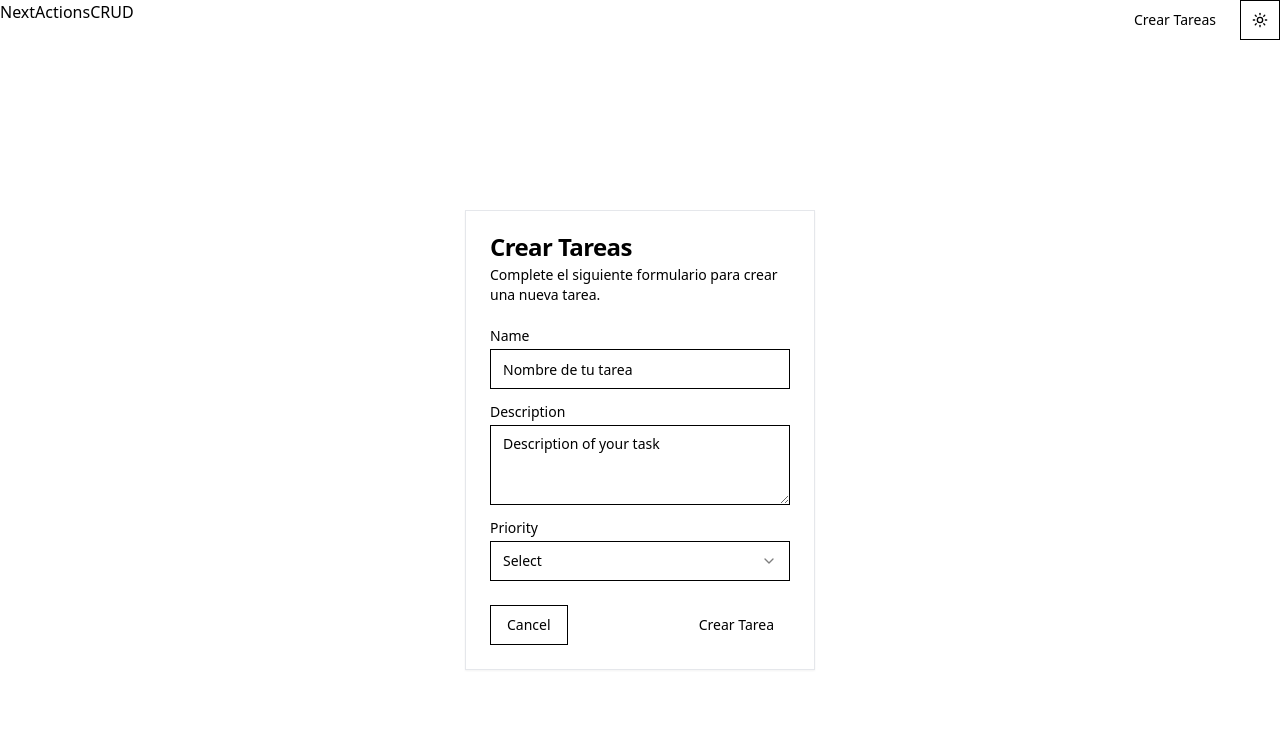
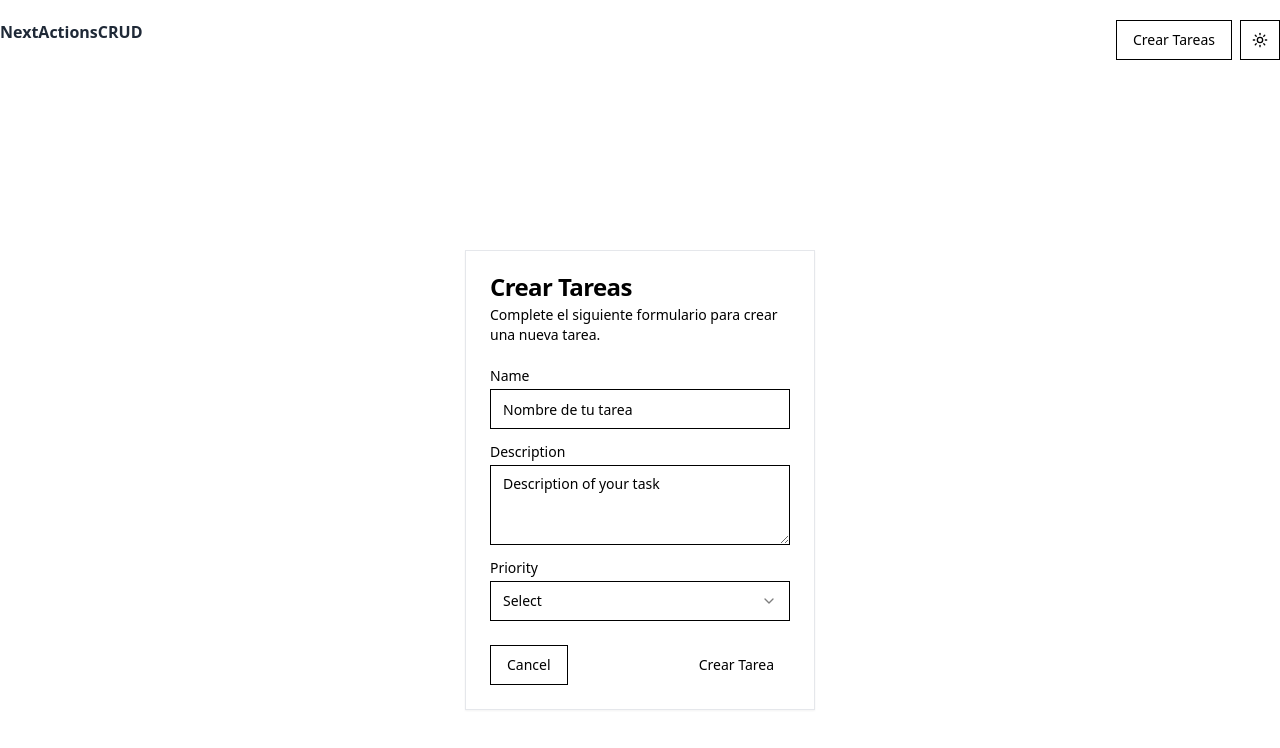
Before and after one commit to PapelConPera/ProyectoJoacoAULAS, a Next.js app: page /new in a window 1280 px wide. Shown: the top 748 px of the page. Built offline with nearby package versions, Linux system fonts and the light colour scheme.

Commit message:
arregle y le di forma los datos que se guardan al precionar el boton crear tareas

```diff
--- a/src/app/page.tsx
+++ b/src/app/page.tsx
@@ -1,8 +1,18 @@
-function HomePage(){
+import { TaskCard } from "@/components/task.card"
+import prisma from "@/lib/prisma"
+
+
+async function HomePage(){
+  const tasks = await prisma.task.findMany()
+  console.log(tasks)
+
   return (
-    <div>HomePage</div>
-  )
+    <div className="grid grid-cols-3 gap-4">
+      {tasks.map((task) => (
+        <TaskCard task={task} key={task.id} />
+      ))}
+    </div>
+  );
 }
 
-
 export default HomePage
--- /dev/null
+++ b/src/components/task.card.tsx
@@ -0,0 +1,30 @@
+import {Badge} from "@/components/ui/badge"
+import {Button} from "@/components/ui/button"
+import {Card,CardContent,CardFooter,CardHeader,CardTitle,} from "@/components/ui/card"
+import { Task } from "@prisma/client"
+import clsx from "clsx"
+
+export function TaskCard({task}: {task: Task}){
+    return (
+        <Card>
+        <CardHeader className="flex flex-row justify-between">
+          <CardTitle>{task.name}</CardTitle>
+          <Badge className={clsx({
+            "bg-red-500": task.priority === "high",
+            "bg-yellow-500": task.priority === "medium",
+            "bg-green-500": task.priority === "low",
+            "bg-blue-500": task.priority === "urgent",
+          })}>{task.priority}</Badge>
+        </CardHeader>
+        <CardContent>
+          <p>{task.description}</p>
+          <span className="text-slate-600 ">{new Date(task.createdAt).toLocaleDateString()}</span>
+        </CardContent>
+        <CardFooter className="flex gap-x-2 justify-end">
+          <Button variant="destructive" className="bg-red-500">Delete</Button>
+          <Button className="">Edit</Button>
+        </CardFooter>
+      </Card>
+
+    )
+}
--- /dev/null
+++ b/src/components/ui/badge.tsx
@@ -0,0 +1,36 @@
+import * as React from "react"
+import { cva, type VariantProps } from "class-variance-authority"
+
+import { cn } from "@/lib/utils"
+
+const badgeVariants = cva(
+  "inline-flex items-center rounded-full border px-2.5 py-0.5 text-xs font-semibold transition-colors focus:outline-none focus:ring-2 focus:ring-ring focus:ring-offset-2",
+  {
+    variants: {
+      variant: {
+        default:
+          "border-transparent bg-primary text-primary-foreground hover:bg-primary/80",
+        secondary:
+          "border-transparent bg-secondary text-secondary-foreground hover:bg-secondary/80",
+        destructive:
+          "border-transparent bg-destructive text-destructive-foreground hover:bg-destructive/80",
+        outline: "text-foreground",
+      },
+    },
+    defaultVariants: {
+      variant: "default",
+    },
+  }
+)
+
+export interface BadgeProps
+  extends React.HTMLAttributes<HTMLDivElement>,
+    VariantProps<typeof badgeVariants> {}
+
+function Badge({ className, variant, ...props }: BadgeProps) {
+  return (
+    <div className={cn(badgeVariants({ variant }), className)} {...props} />
+  )
+}
+
+export { Badge, badgeVariants }
--- a/src/components/ui/navbar.tsx
+++ b/src/components/ui/navbar.tsx
@@ -4,11 +4,11 @@ import { buttonVariants } from "./button";
 
 function Navbar(){
     return(
-        <nav className="flex justify-between">
-            <h1>NextActionsCRUD</h1>
+        <nav className="flex justify-between py-5">
+            <h1 className="text-3x1 font-bold text-gray-800 dark:text-gray-100">NextActionsCRUD</h1>
 
 <div className="flex gap-x-2 items-">
-    <Link href="/new"className={buttonVariants({variant: "secondary"})}>
+    <Link href="/new"className={buttonVariants({variant: "outline"})}>
         Crear Tareas
     </Link>
         <ModeToggle />
```
Also changed, not shown: 1 other file (tests, documents, lock files or other folders).
